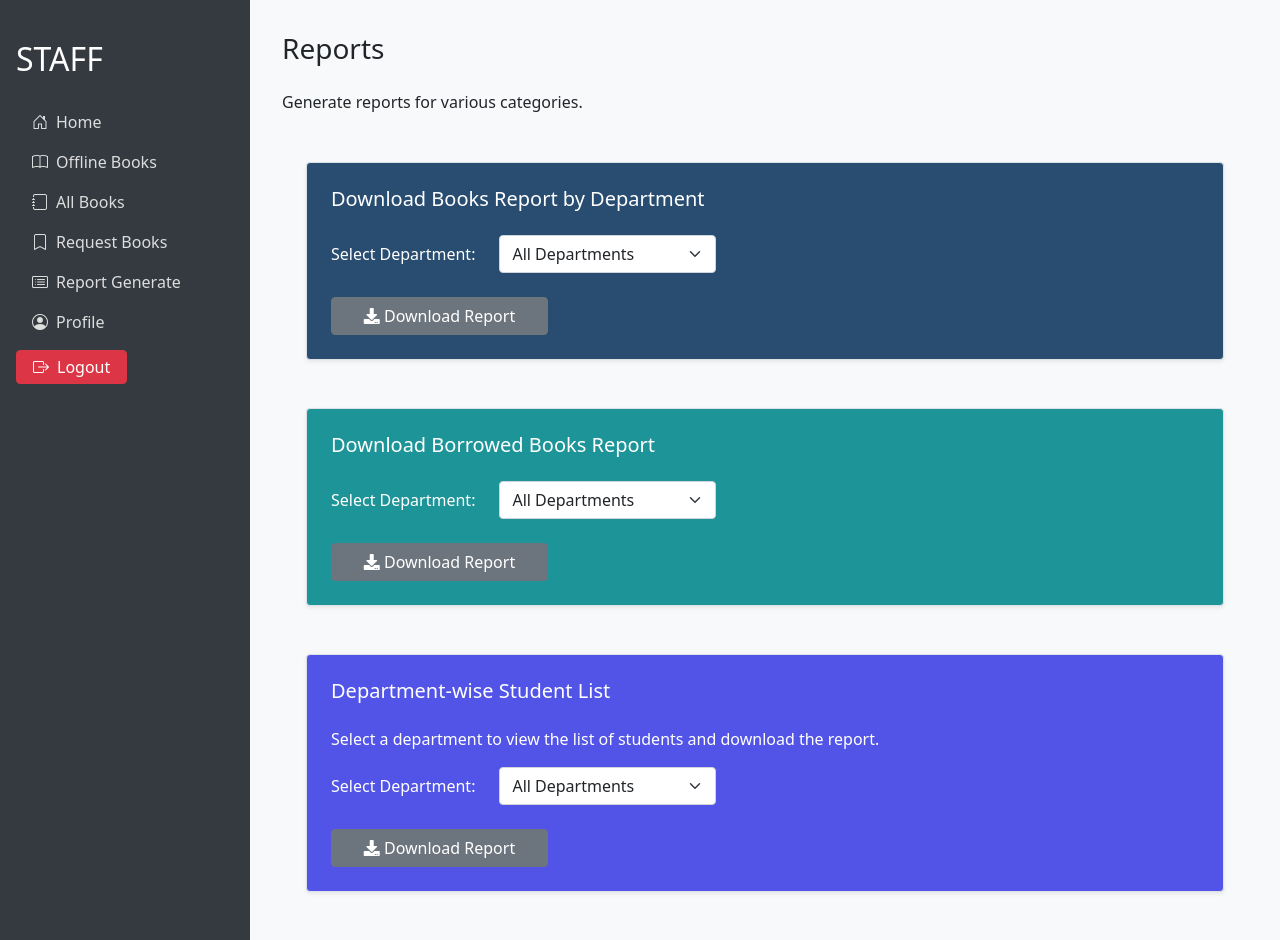
After one commit to nishattandra/Library_management_system-Django-, a Django app: page /staff/reports/ in a window 1280 px wide. The commit adds this page. Run offline with Django 5.2, Linux system fonts and the light colour scheme; data comes from the database, SQL or seed files in the repository; both versions use the stored data as it was after the commit.

Commit message:
report generate added to staff

```diff
--- a/library/urls.py
+++ b/library/urls.py
@@ -41,6 +41,10 @@ urlpatterns = [
     path('staff/books/<int:book_id>/delete/', views.delete_book, name='delete_book'),
     path('staff/staff_dashboard/', views.staff_dashboard, name='staff_dashboard'),
     path('staff/staff_profile/', views.staff_profile, name='staff_profile'),
+    path('staff/reports/', views.reports, name='reports'),
+    path('staff/reports/download_books_pdf_report/', views.download_books_pdf_report, name='download_books_pdf_report'),
+    path('staff/reports/generate_borrowed_books_report/', views.generate_borrowed_books_report, name='generate_borrowed_books_report'),
+    path('staff/reports/department-wise-student-list-report/', views.department_wise_student_list_report, name='department_wise_student_list_report'),
 
     #Download history
     path('student/download_history/', views.download_history_pdf, name='download_history'),
--- a/library/views.py
+++ b/library/views.py
@@ -678,3 +678,117 @@ def create_payment_record(sender, instance, **kwargs):
                 borrowed_book=instance,
                 penalty_amount=penalty_amt
             )
+
+def reports(request):
+    # Get the unique departments from the Book model
+    departments = Book.objects.values_list('book_dept', flat=True).distinct()
+    selected_dept = request.POST.get('department', '')  # Get the selected department from the form
+
+    student_departments = Student.objects.values_list('department', flat=True).distinct()
+
+    # Render the reports page with departments, selected department, and grouped students
+    return render(request, 'staff_dashboard/reports.html', {
+        'departments': departments,
+        'selected_dept': selected_dept,
+        'student_departments': student_departments  # Pass the department-wise students to the template
+    })
+
+
+def download_books_pdf_report(request):
+    departments = Book.objects.values_list('book_dept', flat=True).distinct()  # Get unique department names
+    selected_dept = request.POST.get('department', '')  # Get the selected department from the form
+
+    # Filter books by department if a department is selected, otherwise fetch all books
+    if selected_dept:
+        books = Book.objects.filter(book_dept=selected_dept)
+    else:
+        books = Book.objects.all()
+
+    # Generate the PDF report when the form is submitted (POST request)
+    template_path = 'report_generate/all_books_report.html'  # Path to the HTML template for the PDF
+    context = {
+        'books': books,
+        'department': selected_dept if selected_dept else 'All Departments',
+    }
+
+    # Render the HTML content with context
+    template = get_template(template_path)
+    html = template.render(context)
+
+    # Create a PDF from the HTML content
+    response = HttpResponse(content_type='application/pdf')
+    response['Content-Disposition'] = f'attachment; filename="{selected_dept if selected_dept else "all_departments"}_books_report.pdf"'
+
+    # Create the PDF from the HTML
+    pisa_status = pisa.CreatePDF(html, dest=response)
+
+    if pisa_status.err:
+        return HttpResponse('Error generating PDF', status=500)
+
+    # Return the generated PDF
+    return response
+
+
+
+
+def generate_borrowed_books_report(request):
+    department_filter = request.POST.get('department', '')
+
+    # Query borrowed books and include related student info, and filter by department if provided
+    borrowed_books = BorrowedBook.objects.filter(status='Issued').select_related('student', 'book')
+
+    if department_filter:
+        borrowed_books = borrowed_books.filter(book__book_dept=department_filter)
+
+    # Generate the PDF with the borrowed books and student information
+    template = get_template('report_generate/borrowed_books_report.html')
+    context = {
+        'borrowed_books': borrowed_books,
+        'department_filter': department_filter,
+    }
+
+    html = template.render(context)
+
+    # Create PDF from HTML
+    response = HttpResponse(content_type='application/pdf')
+    response['Content-Disposition'] = f'attachment; filename="{department_filter if department_filter else "all_departments"}_borrowed_books_report.pdf"'
+
+    pisa_status = pisa.CreatePDF(html, dest=response)
+
+    if pisa_status.err:
+        return HttpResponse('Error generating PDF', status=500)
+
+    # Return the generated PDF
+    return response
+
+
+def department_wise_student_list_report(request):
+    selected_dept = request.POST.get('department', '')
+
+    # Fetch students based on selected department (department is a CharField in Student model)
+    if selected_dept:
+        students = Student.objects.filter(department=selected_dept)
+    else:
+        students = Student.objects.all()
+
+    # Prepare the context for the report
+    context = {
+        'students': students,
+        'department': selected_dept if selected_dept else 'All Departments',
+    }
+
+    # Render the HTML template for the report
+    template = get_template('report_generate/department_wise_student_list_report.html')
+    html = template.render(context)
+
+    # Create PDF from HTML content
+    response = HttpResponse(content_type='application/pdf')
+    response['Content-Disposition'] = f'attachment; filename="department_wise_student_list_{selected_dept if selected_dept else "all_departments"}.pdf"'
+
+    # Generate the PDF
+    pisa_status = pisa.CreatePDF(html, dest=response)
+
+    if pisa_status.err:
+        return HttpResponse('Error generating PDF', status=500)
+
+    return response
--- /dev/null
+++ b/templates/staff_dashboard/reports.html
@@ -0,0 +1,81 @@
+{% extends "staff_dashboard/staff_base.html" %}
+{% load static %}
+
+{% block title %}Reports{% endblock %}
+
+{% block content %}
+<!-- Include Bootstrap CSS and JS (for dropdown functionality) -->
+<link href="https://cdn.jsdelivr.net/npm/bootstrap@5.1.0/dist/css/bootstrap.min.css" rel="stylesheet">
+<script src="https://cdn.jsdelivr.net/npm/bootstrap@5.1.0/dist/js/bootstrap.bundle.min.js"></script>
+
+<link href="https://cdnjs.cloudflare.com/ajax/libs/font-awesome/5.15.4/css/all.min.css" rel="stylesheet">
+<h3 class="mb-4">Reports</h3>
+<p>Generate reports for various categories.</p>
+
+<div class="container w-100 mt-5">
+    <div class="col-md-6 mb-3 p-4 border rounded shadow-sm w-100" style="background-color: #294d71;">
+        <h5 class="mb-4 text-white">Download Books Report by Department</h5>
+        <form method="POST" action="{% url 'download_books_pdf_report' %}">
+            {% csrf_token %}
+            <div class="form-group mb-4 d-flex align-items-center gap-4">
+                <label for="department" class="text-white font-weight-bold">Select Department: </label>
+                <select name="department" id="department" class="form-select me-2 h-25 w-25">
+                    <option value="" {% if selected_dept == '' %} selected {% endif %}>All Departments</option>
+                    {% for dept in departments %}
+                    <option value="{{ dept }}" {% if selected_dept == dept %} selected {% endif %}>
+                        {{ dept }}
+                    </option>
+                    {% endfor %}
+                </select>
+            </div>
+            <button type="submit" class="btn btn-secondary w-25 gap-3">
+                <i class="fas fa-download"></i> Download Report
+            </button>
+        </form>
+    </div>
+</div>
+
+<div class="container w-100 mt-5">
+    <div class="col-md-6 mb-3 p-4 border rounded shadow-sm w-100" style="background-color: #1d9498;">
+        <h5 class="mb-4 text-white">Download Borrowed Books Report</h5>
+        <form method="POST" action="{% url 'generate_borrowed_books_report' %}">
+            {% csrf_token %}
+            <div class="form-group mb-4 d-flex align-items-center gap-4">
+                <label for="department" class="text-white font-weight-bold">Select Department: </label>
+                <select name="department" id="department" class="form-select me-2 h-25 w-25">
+                    <option value="">All Departments</option>
+                    {% for dept in departments %}
+                    <option value="{{ dept }}" {% if selected_dept == dept %} selected {% endif %}>{{ dept }}</option>
+                    {% endfor %}
+                </select>
+            </div>
+            <button type="submit" class="btn btn-secondary w-25  gap-3">
+                <i class="fas fa-download"></i> Download Report
+            </button>
+        </form>
+    </div>
+</div>
+
+<div class="container w-100 mt-5">
+    <div class="col-md-6 mb-3 p-4 border rounded shadow-sm w-100" style="background-color: #5154e6;">
+    <h5 class="mb-4 text-white">Department-wise Student List</h5>
+    <p class="text-white">Select a department to view the list of students and download the report.</p>
+        <form method="POST" action="{% url 'department_wise_student_list_report' %}">
+            {% csrf_token %}
+            <div class="form-group mb-4 d-flex align-items-center gap-4">
+                <label for="department" class="text-white font-weight-bold">Select Department: </label>
+                <select name="department" id="department" class="form-select me-2 h-25 w-25">
+                    <option value="">All Departments</option>
+                    {% for dept in student_departments %}
+                    <option value="{{ dept }}" {% if selected_dept == dept %} selected {% endif %}>{{ dept }}</option>
+                    {% endfor %}
+                </select>
+            </div>
+            <button type="submit" class="btn btn-secondary w-25 gap-3">
+                <i class="fas fa-download"></i> Download Report
+            </button>
+        </form>
+    </div>
+</div>
+
+{% endblock %}
--- a/templates/staff_dashboard/staff_base.html
+++ b/templates/staff_dashboard/staff_base.html
@@ -77,8 +77,8 @@
               <a class="nav-link" href="{% url 'requested_books' %}">
                 <i class="bi bi-bookmark me-2"></i>Request Books
               </a>
-              <a class="nav-link" href="#">
-                <i class="bi bi-card-list me-2"></i>Book Summary
+              <a class="nav-link" href="{% url 'reports' %}">
+                <i class="bi bi-card-list me-2"></i>Report Generate
               </a>
               <a class="nav-link" href="{% url 'staff_profile' %}">
                 <i class="bi bi-person-circle me-2"></i>Profile
```
Also changed, not shown: templates/report_generate/all_books_report.html (added, +53 -0 lines), templates/report_generate/borrowed_books_report.html (added, +67 -0 lines), templates/report_generate/department_wise_student_list_report.html (added, +31 -0 lines), db.sqlite3.
